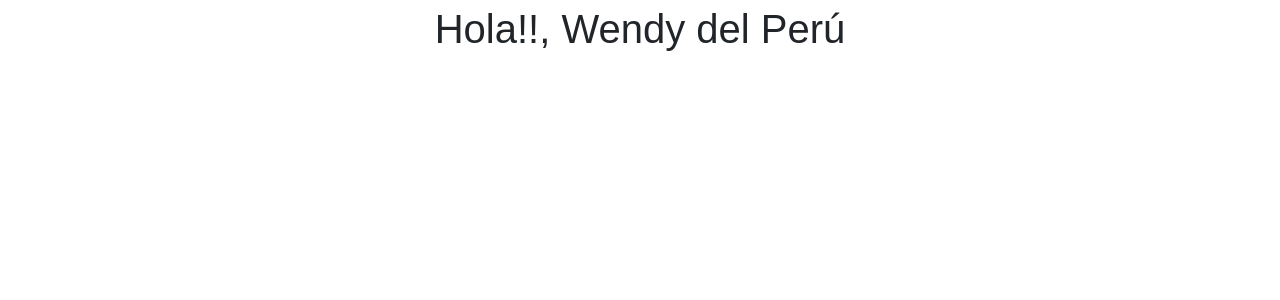
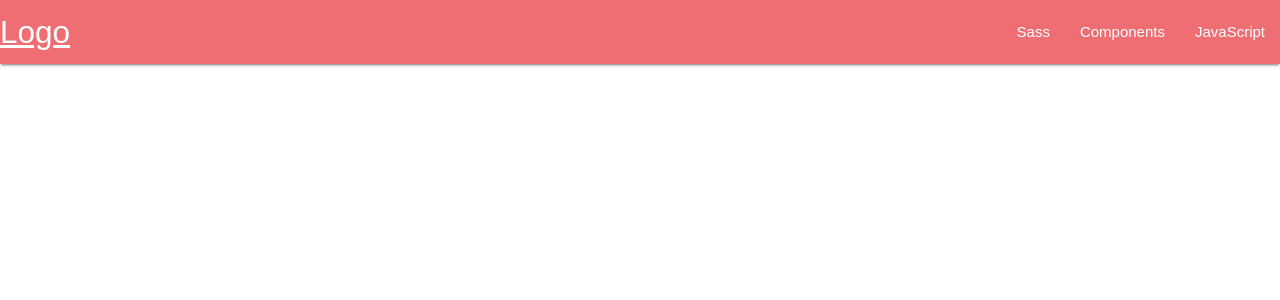
Before and after one commit to jessica2011/MapsHere, a React (Create React App) app: page / in a window 1280 px wide. Shown: the top 300 px of the page. Built offline with nearby package versions, Linux system fonts and the light colour scheme.

Commit message:
añadiendo componente header

```diff
--- a/public/index.html
+++ b/public/index.html
@@ -5,8 +5,21 @@
     <meta name="viewport" content="width=device-width, initial-scale=1, shrink-to-fit=no">
     <title>HereMaps</title>
     <link rel="stylesheet" href="https://maxcdn.bootstrapcdn.com/bootstrap/4.0.0/css/bootstrap.min.css" integrity="sha384-Gn5384xqQ1aoWXA+058RXPxPg6fy4IWvTNh0E263XmFcJlSAwiGgFAW/dAiS6JXm" crossorigin="anonymous">
+    <script
+    src="https://code.jquery.com/jquery-3.3.1.min.js"
+    integrity="sha256-FgpCb/KJQlLNfOu91ta32o/NMZxltwRo8QtmkMRdAu8="
+    crossorigin="anonymous"></script>
+    <link rel="stylesheet" href="https://cdnjs.cloudflare.com/ajax/libs/materialize/0.100.2/css/materialize.min.css">
+    <link href="https://fonts.googleapis.com/icon?family=Material+Icons" rel="stylesheet">
+      <!-- Compiled and minified JavaScript -->
+      <script src="https://cdnjs.cloudflare.com/ajax/libs/materialize/0.100.2/js/materialize.min.js"></script>
+
   </head>
   <body>
     <div id="root"></div>
+    <script>
+        // $(".button-collapse").sideNav();
+
+    </script>
   </body>
 </html>
--- a/src/App.css
+++ b/src/App.css
@@ -1,3 +1,3 @@
-body {
+/* body {
   padding: 5px;
-}
+} */
--- a/src/App.js
+++ b/src/App.js
@@ -1,10 +1,12 @@
 import React from 'react';
+
 import './App.css';
+import Header from './componentes/header'
 
 
 const App = () => (
   <div>
-    <h1 className="text-center">Hola!!, Wendy del Perú</h1>
+    <Header />
   </div>
 );
 
--- /dev/null
+++ b/src/componentes/header.js
@@ -0,0 +1,24 @@
+import React, {Component} from 'react';
+
+
+
+class Header extends Component {
+   render() {
+     return (
+
+           <nav>
+           <div class="nav-wrapper">
+             <a href="#" class="brand-logo">Logo</a>
+             <ul id="nav-mobile" class="right hide-on-med-and-down">
+               <li><a href="sass.html">Sass</a></li>
+               <li><a href="badges.html">Components</a></li>
+               <li><a href="collapsible.html">JavaScript</a></li>
+             </ul>
+           </div>
+         </nav>
+
+       )
+   }
+}
+
+export default Header
```
